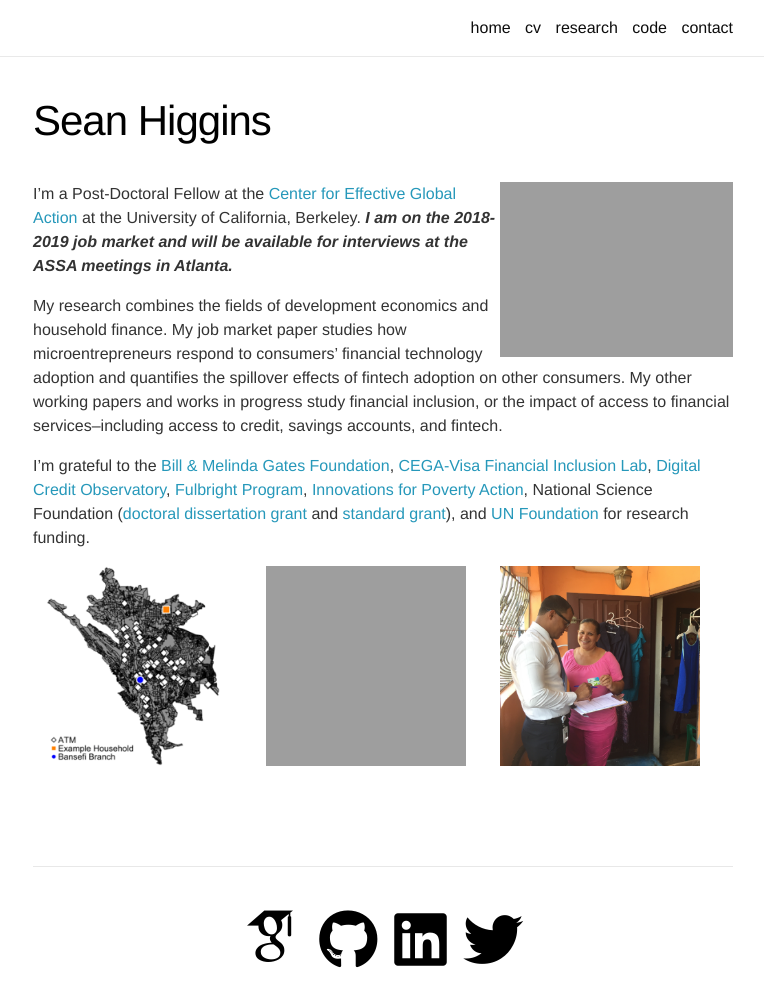
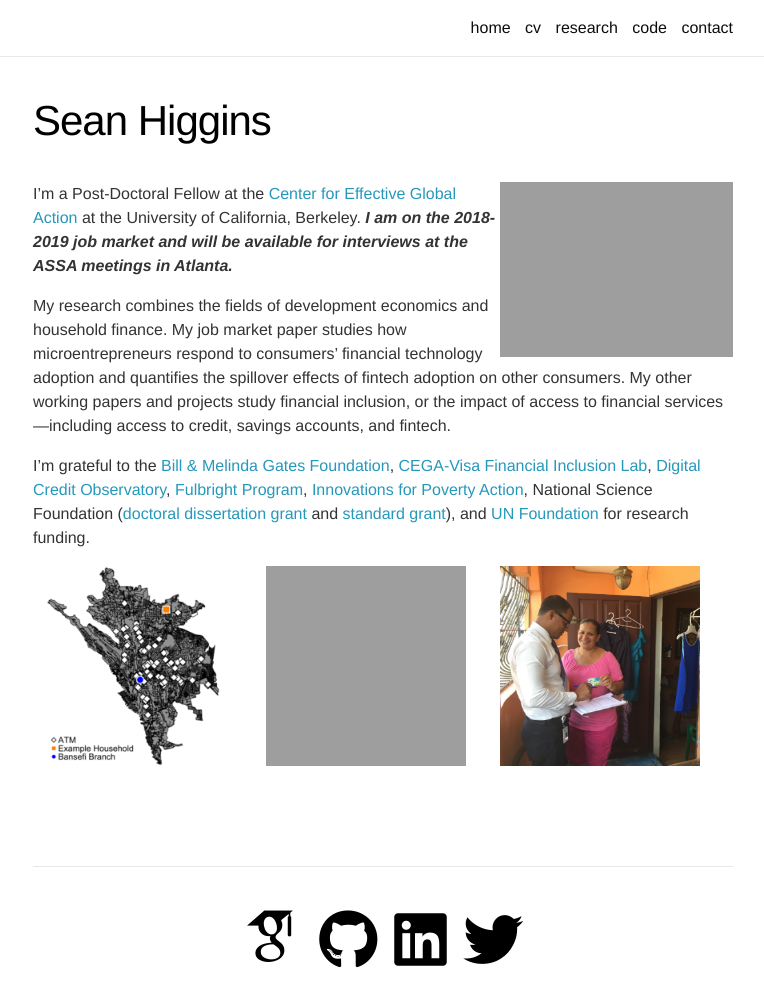
Before and after one commit to skhiggins/skhiggins.github.io, a Jekyll site: the page built from _pages/0_about.md, in a window 1280 px wide and 1097 px high. Shown: the top 1007 px of the window, without its empty margins (257-1021 px from the left). Built offline with Jekyll 4.4.1, drawn with Linux system fonts in a browser that asks for light colours; nearby versions of some CDN libraries; some web fonts are replaced.

```diff
--- a/_pages/0_about.md
+++ b/_pages/0_about.md
@@ -21,7 +21,7 @@ I'm a Post-Doctoral Fellow at the [Center for Effective Global Action](http://ce
 
 My research combines the fields of development economics and household finance.
 My job market paper studies how microentrepreneurs respond to consumers' financial technology adoption and quantifies the spillover effects of fintech adoption on other consumers.
-My other working papers and works in progress study financial inclusion, or the impact of access to financial services--including access to credit, savings accounts, and fintech.
+My other working papers and projects study financial inclusion, or the impact of access to financial services—including access to credit, savings accounts, and fintech.
 
 I'm grateful to the
 [Bill & Melinda Gates Foundation](https://www.gatesfoundation.org/How-We-Work/Quick-Links/Grants-Database/Grants/2013/11/OPP1097490),
```
Also changed, not shown: _pages/1_research.md (+1 -1 lines).
